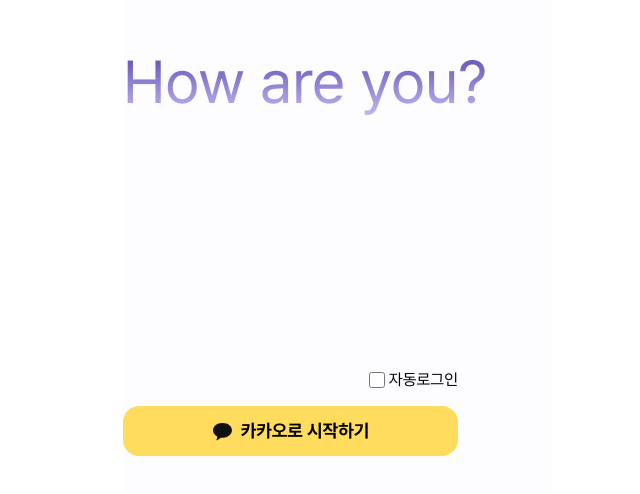
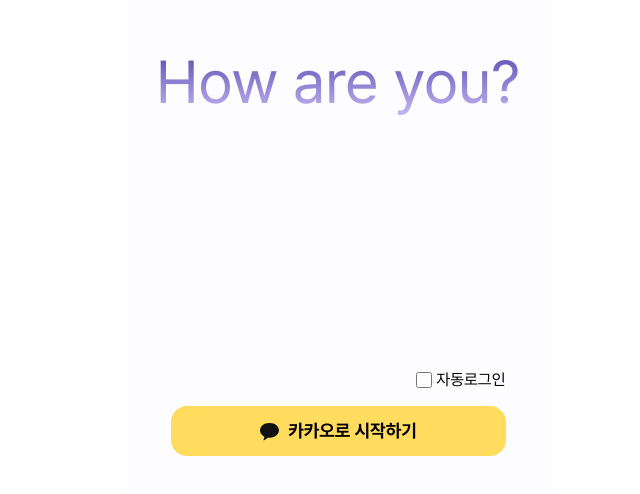
Before and after one commit to beyond-localhost/how-are-you-FE, a React (Vite) app: page /login in a window 1280 px wide. Shown: the part 284-778 px from the top of the page, without its empty margins (302-942 px from the left). Built offline with nearby package versions, Linux system fonts and the light colour scheme; no server answers; what openapi-fetch would draw is missing.

Commit message:
style: 로그인 레이아웃 스타일 수정

```diff
--- a/src/feature/index/styles/Index.style.tsx
+++ b/src/feature/index/styles/Index.style.tsx
@@ -1,4 +1,5 @@
 import styled from '@emotion/styled';
+import { Layout } from '@styles/Common.style.tsx';
 
 export const Title = styled.div`
     //font-family: 'Room No.703'; // todo
@@ -11,6 +12,12 @@
     -webkit-text-fill-color: transparent;
     position: absolute;
     bottom: 50%;
+`;
+
+export const LoginLayout = styled(Layout)`
+    display: flex;
+    flex-direction: column;
+    align-items: center;
 `;
 
 export const LoginFooter = styled.div`
--- a/src/routes/login.tsx
+++ b/src/routes/login.tsx
@@ -6,11 +6,11 @@
     AutoLoginDiv,
     LoginButton,
     LoginFooter,
+    LoginLayout,
     Title
 } from '@feature/index/styles/Index.style.tsx';
 import { KakaoIcon } from '@components/icons/KakaoIcon.tsx';
 import { Text } from '@components/text/Text.tsx';
-import { Layout } from '@styles/Common.style.tsx';
 
 function Login() {
     const checkboxRef = useRef<HTMLInputElement>(null);
@@ -34,7 +34,7 @@
     };
 
     return (
-        <Layout>
+        <LoginLayout>
             <Title>How are you?</Title>
 
             <LoginFooter>
@@ -50,7 +50,7 @@
                     </Text>
                 </LoginButton>
             </LoginFooter>
-        </Layout>
+        </LoginLayout>
     );
 }
 
```
